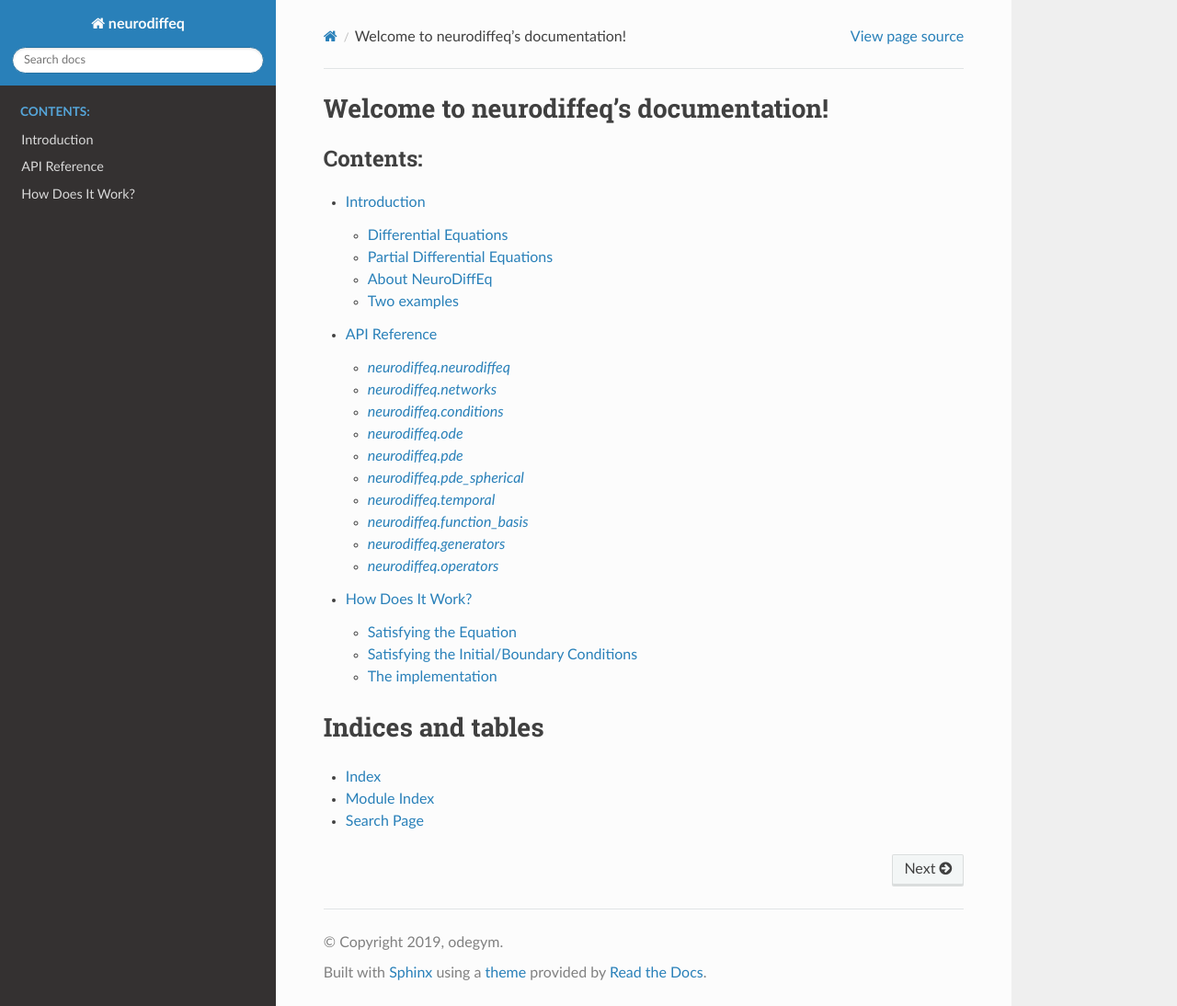
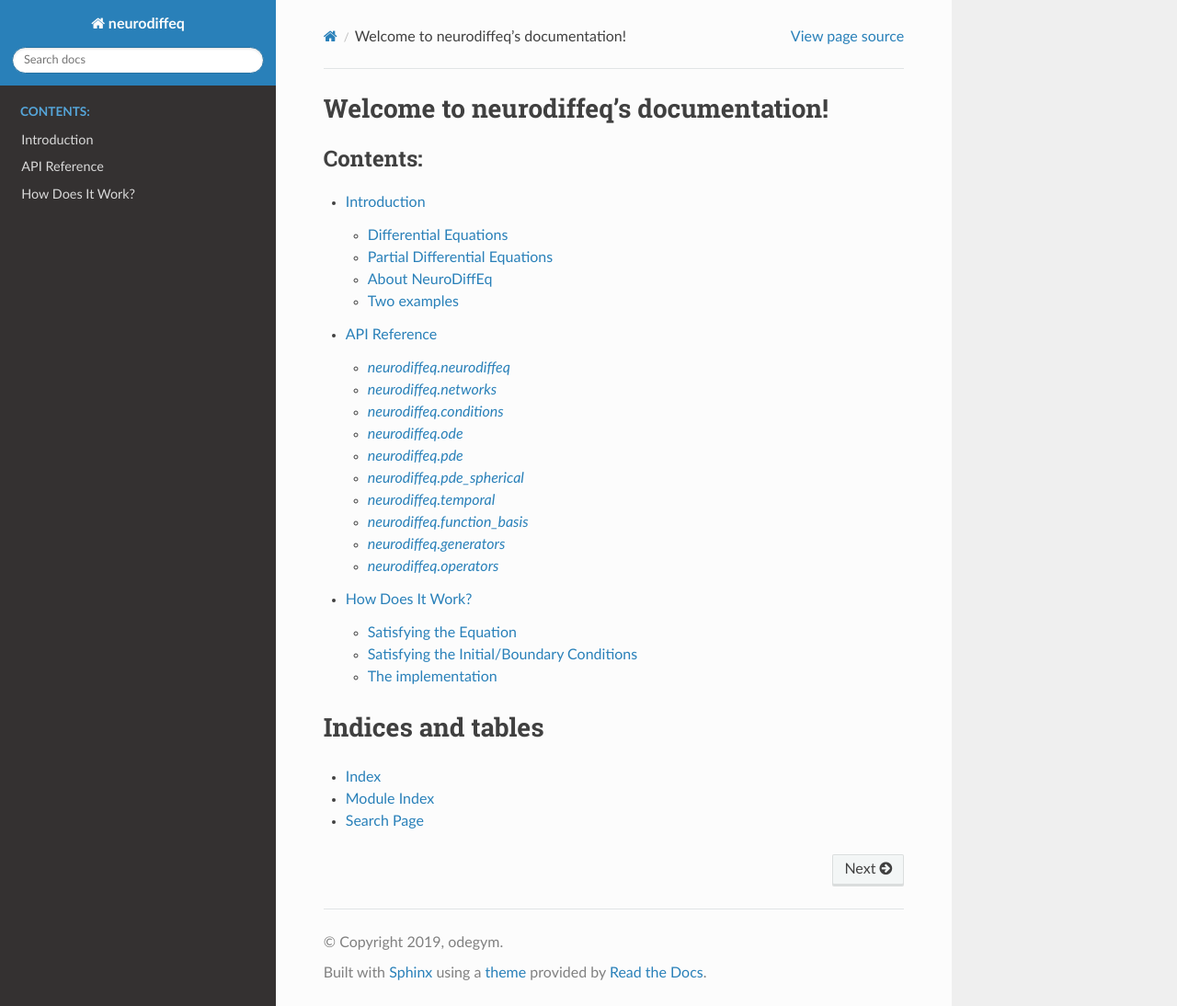
Before and after one commit to NeuroDiffGym/neurodiffeq, a Sphinx documentation site: the page built from docs/index.rst, in a window 1280 px wide and 1094 px high. Shown: the whole window at 92% size. Built offline with Sphinx 7.4.7 and the Read the Docs theme 2.0.0, drawn with Linux system fonts in a browser that asks for light colours; pages that are not in the unit, such as notebooks, are missing from menus.

Commit message:
docs(sphinx): increase content length on big screens

```diff
--- a/docs/conf.py
+++ b/docs/conf.py
@@ -107,7 +107,10 @@ html_theme = 'sphinx_rtd_theme'
 # Add any paths that contain custom static files (such as style sheets) here,
 # relative to this directory. They are copied after the builtin static files,
 # so a file named "default.css" will overwrite the builtin "default.css".
-html_static_path = []
+html_static_path = ['.']
+html_css_files = [
+    'custom.css',
+]
 
 # Custom sidebar templates, must be a dictionary that maps document names
 # to template names.
--- /dev/null
+++ b/docs/custom.css
@@ -0,0 +1,3 @@
+.wy-nav-content {
+    max-width: 75% !important;
+}
```
